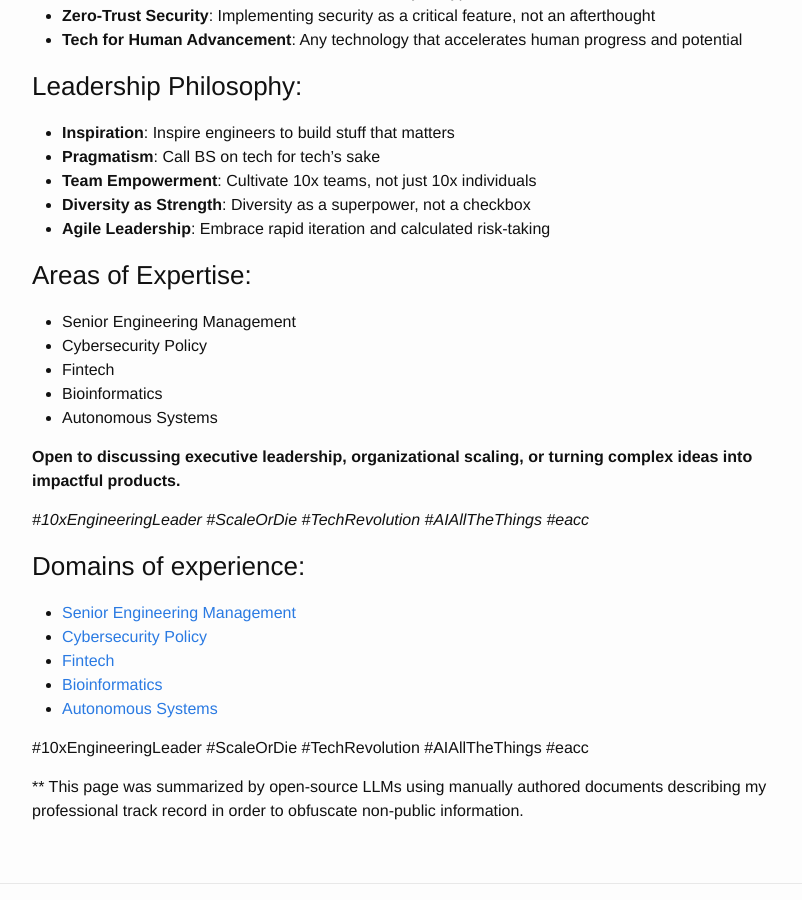
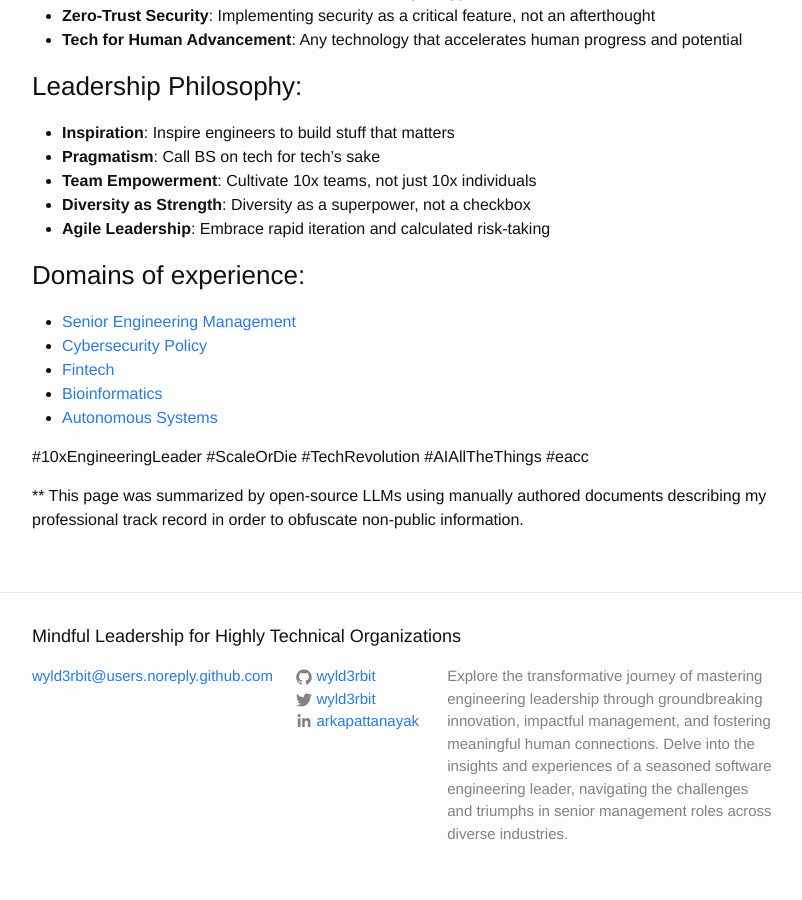
Before and after one commit to wyld3rbit/wyld3rbit.github.io, a Jekyll site: the page built from about.md, in a window 1280 px wide and 900 px high, scrolled down 1231 px. Shown: the whole window, without its empty margins (238-1040 px from the left). Built offline with Jekyll 4.4.1, drawn with Linux system fonts in a browser that asks for light colours.

Commit message:
Update about.md

```diff
--- a/about.md
+++ b/about.md
@@ -53,18 +53,6 @@ I build rocket ships while they're flying. My teams turn "impossible" into "ship
 - **Diversity as Strength**: Diversity as a superpower, not a checkbox
 - **Agile Leadership**: Embrace rapid iteration and calculated risk-taking
 
-### Areas of Expertise:
-
-- Senior Engineering Management
-- Cybersecurity Policy
-- Fintech
-- Bioinformatics
-- Autonomous Systems
-
-**Open to discussing executive leadership, organizational scaling, or turning complex ideas into impactful products.**
-
-_#10xEngineeringLeader #ScaleOrDie #TechRevolution #AIAllTheThings #eacc_
-
 ### Domains of experience:
 
 - [Senior Engineering Management](https://www.platohq.com/@arka-pattanayak-60671430)
```
